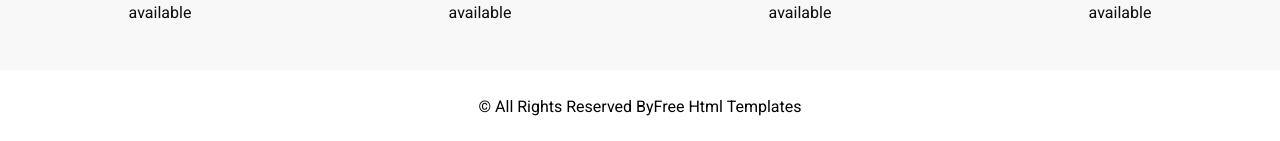
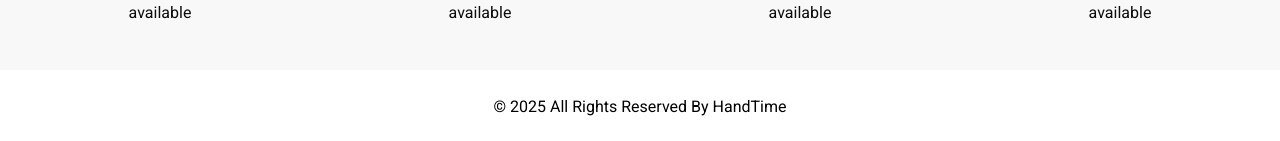
Before and after one commit to victornedelchev/handtime, a React (Vite) app in the folder client/: page / in a window 1280 px wide. Shown: the part 1056-1197 px from the top of the page. Built offline with nearby package versions, Linux system fonts and the light colour scheme.

Commit message:
Show year in footer component

```diff
--- a/client/src/components/footer/Footer.jsx
+++ b/client/src/components/footer/Footer.jsx
@@ -3,8 +3,9 @@ export default function Footer() {
     <section className="footer_section">
       <div className="container">
         <p>
-          &copy; <span id="displayYear"></span> All Rights Reserved By
-          <a href="https://html.design/">Free Html Templates</a>
+          &copy; <span id="displayYear">{new Date().getFullYear()}</span> All
+          Rights Reserved By
+          <a href="https://html.design/"> HandTime</a>
         </p>
       </div>
     </section>
```
